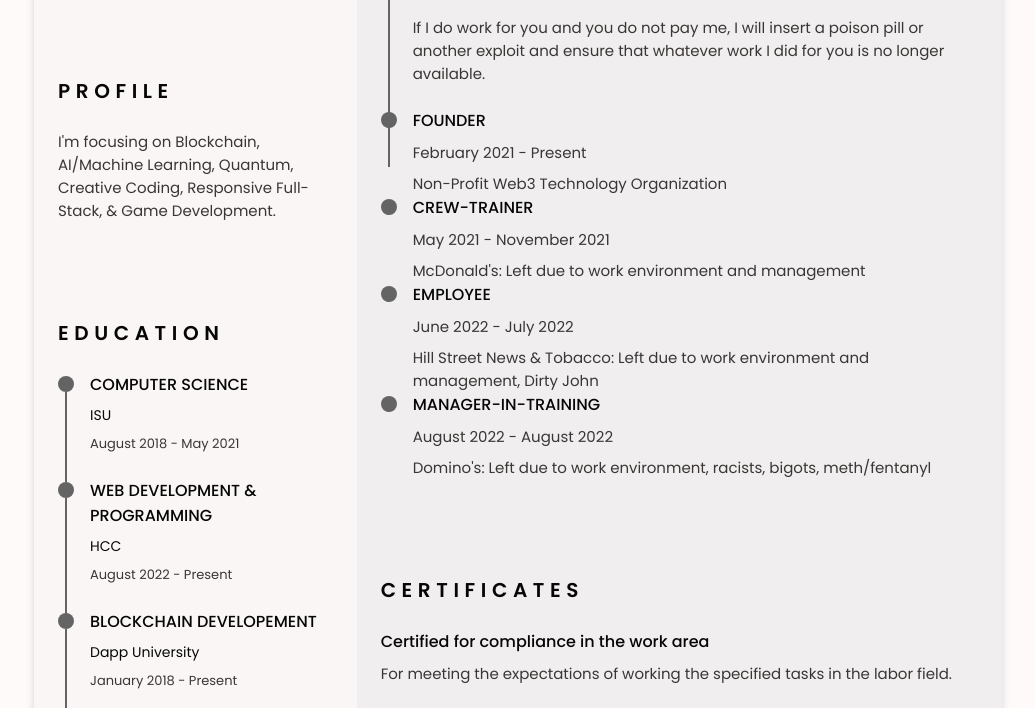
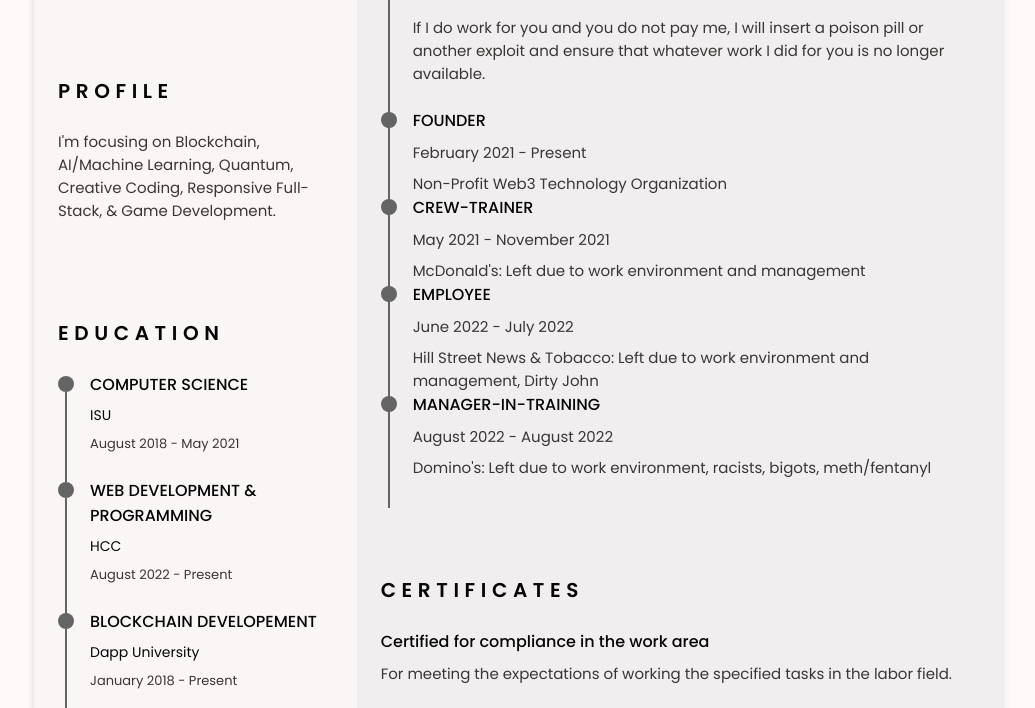
Before and after one commit to Marqui-13/wog, a website: page resume.html in a window 1280 px wide. Shown: the part 562-1270 px from the top of the page, without its empty margins (122-1157 px from the left). Drawn offline with nearby package versions, Linux system fonts and the light colour scheme.

Commit message:
Update resume.html

```diff
--- a/resume.html
+++ b/resume.html
@@ -304,7 +304,7 @@
                         <div class="experience__content">
                             <div class="experience__time">
                             <span class="experience__rounder"></span>
-<!--                             <span class="experience__line"></span> -->
+                            <span class="experience__line"></span>
                             </div>
 
                             <div class="experience__data bd-grid">
@@ -319,7 +319,7 @@
                         <div class="experience__content">
                             <div class="experience__time">
                             <span class="experience__rounder"></span>
-<!--                             <span class="experience__line"></span> -->
+                            <span class="experience__line"></span>
                             </div>
 
                             <div class="experience__data bd-grid">
@@ -334,7 +334,7 @@
                         <div class="experience__content">
                             <div class="experience__time">
                             <span class="experience__rounder"></span>
-<!--                             <span class="experience__line"></span> -->
+                            <span class="experience__line"></span>
                             </div>
 
                             <div class="experience__data bd-grid">
@@ -349,7 +349,7 @@
                         <div class="experience__content">
                             <div class="experience__time">
                             <span class="experience__rounder"></span>
-<!--                             <span class="experience__line"></span> -->
+                            <span class="experience__line"></span>
                             </div>
 
                             <div class="experience__data bd-grid">
```
